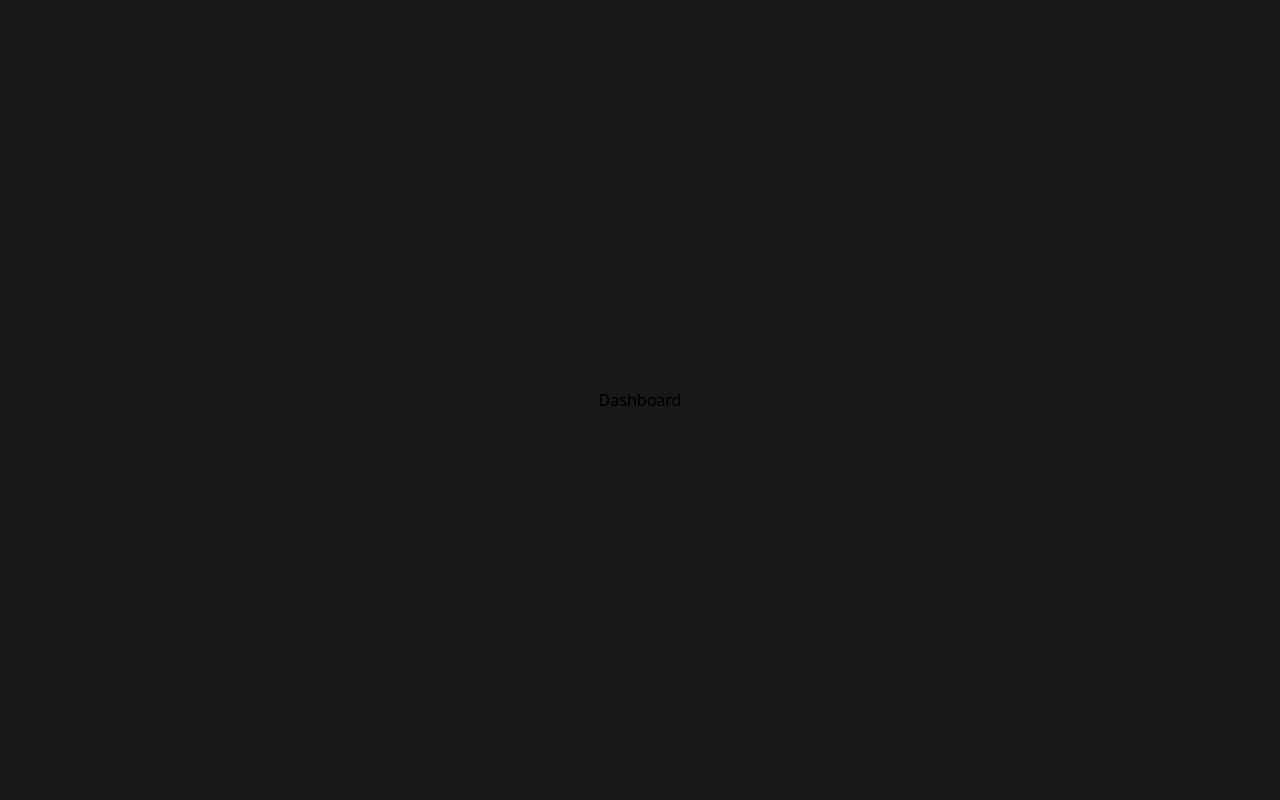
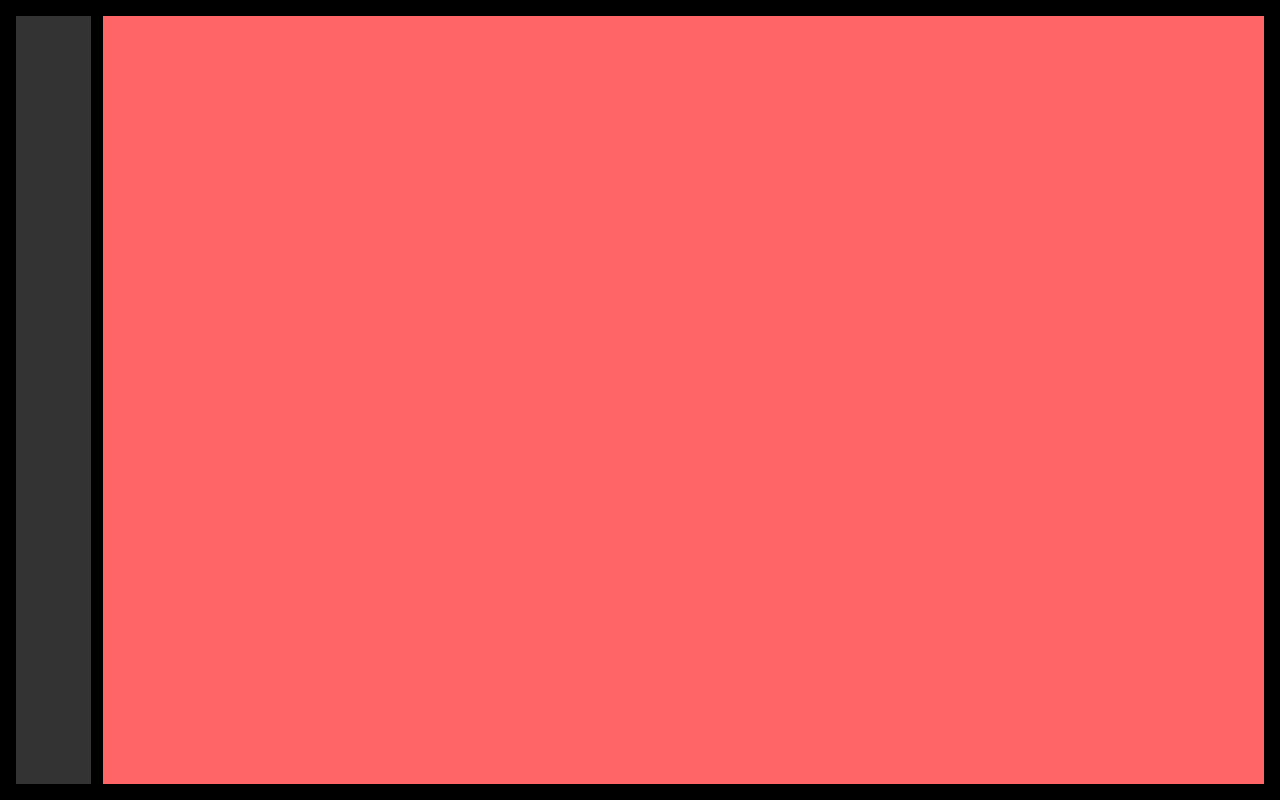
Before and after one commit to Amogh-007-Rin/ToolKit, a Next.js app in the folder web/: page /dashboard in a window 1280 px wide. Built offline with nearby package versions, Linux system fonts and the light colour scheme.

Commit message:
feat: integrate Sidebar and MainPage into dashboard layout

```diff
--- a/web/src/app/dashboard/page.tsx
+++ b/web/src/app/dashboard/page.tsx
@@ -1,7 +1,11 @@
+import MainPage from "./_components/MainPage";
+import Sidebar from "./_components/Sidebar";
+
 export default function DashboardPage() {
   return (
-    <div className="w-screen h-screen flex justify-center items-center bg-zinc-900">
-      <h1>Dashboard</h1>
+    <div className="dashboard w-screen h-screen flex justify-between items-center bg-black p-4">
+        <Sidebar/>
+        <MainPage/>
     </div>
   );
-}
+};
```
